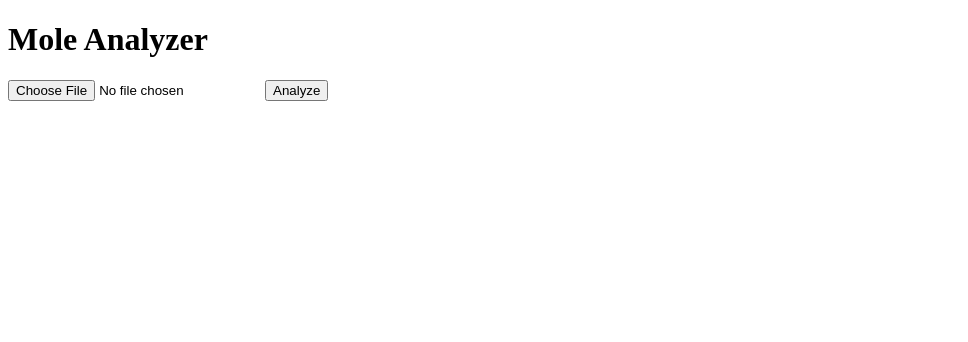
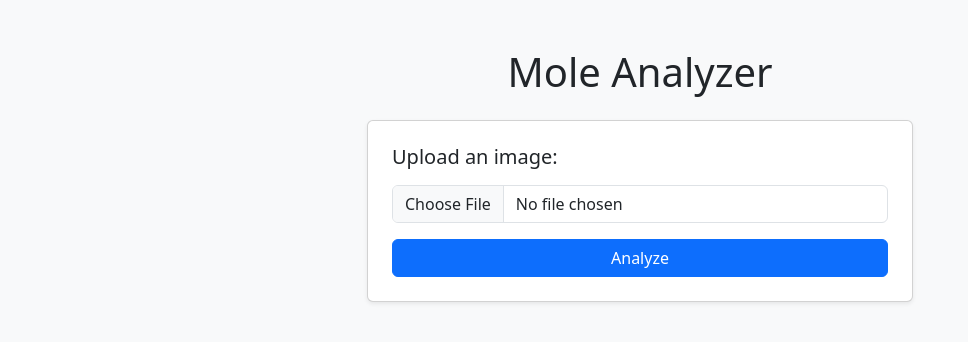
Before and after one commit to YBlck/mole-analyser, a Flask app: page / in a window 1280 px wide. Shown: the top 342 px of the page, without its empty margins (0-968 px from the left). Run offline with Flask 3, Linux system fonts and the light colour scheme.

Commit message:
feat: update index.html

```diff
--- a/templates/index.html
+++ b/templates/index.html
@@ -1,18 +1,44 @@
 <!DOCTYPE html>
-<html>
+<html lang="en">
+
 <head>
-    <title>Mole Checker</title>
+  <title>Mole Checker</title>
+  <meta name="viewport" content="width=device-width, initial-scale=1, shrink-to-fit=no">
+  <link href="https://cdn.jsdelivr.net/npm/bootstrap@5.3.6/dist/css/bootstrap.min.css" rel="stylesheet"
+        integrity="sha384-4Q6Gf2aSP4eDXB8Miphtr37CMZZQ5oXLH2yaXMJ2w8e2ZtHTl7GptT4jmndRuHDT" crossorigin="anonymous">
 </head>
-<body>
-    <h1>Mole Analyzer</h1>
-    <form method="POST" enctype="multipart/form-data">
-        <input type="file" name="image" accept="image/*" required>
-        <input type="submit" value="Analyze">
-    </form>
 
-    {% if result %}
-        <h2>Result: {{ result }}</h2>
-        <h3>Confidence: {{ prob }}%</h3>
-    {% endif %}
+
+<body class="bg-light">
+
+<div class="container mt-5">
+  <div class="row justify-content-center">
+    <div class="col-md-6">
+      <h1 class="text-center mb-4">Mole Analyzer</h1>
+
+      <div class="card p-4 shadow-sm">
+        <form method="POST" enctype="multipart/form-data">
+          <div class="mb-3">
+            <h5 class="align-center"><label for="image" class="form-label">Upload an image:</label></h5>
+            <input type="file" class="form-control" id="image" name="image" accept="image/*" required>
+          </div>
+          <button type="submit" class="btn btn-primary w-100">Analyze</button>
+        </form>
+      </div>
+
+      {% if result %}
+      {% set alert_class = "info" if result == "Safe" else "danger" %}
+      <div class="alert alert-{{ alert_class }} mt-4 text-center">
+        <h4 class="alert-heading">Result:</h4>
+        <p class="mb-1"><strong>{{ result }}</strong></p>
+        <hr>
+        <p class="mb-0">Confidence: <strong>{{ prob }}%</strong></p>
+      </div>
+      {% endif %}
+    </div>
+  </div>
+</div>
+
 </body>
+
 </html>
```
